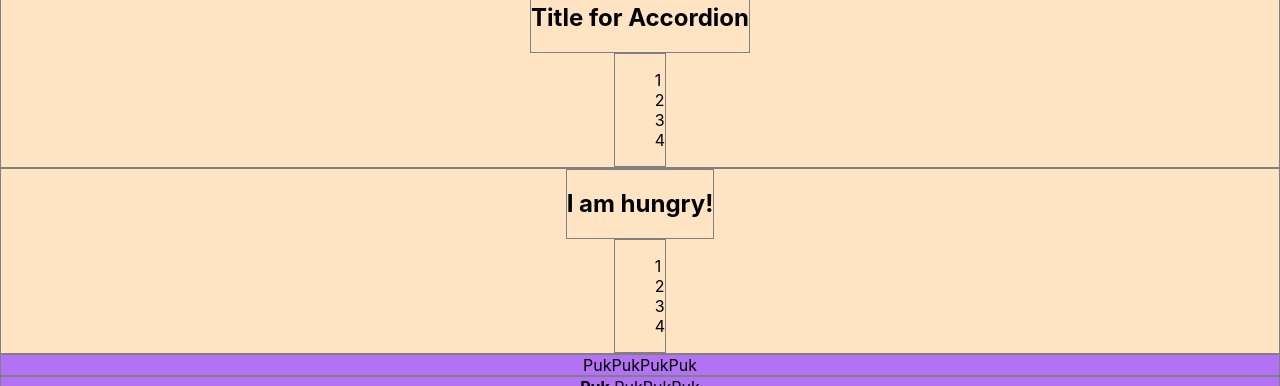
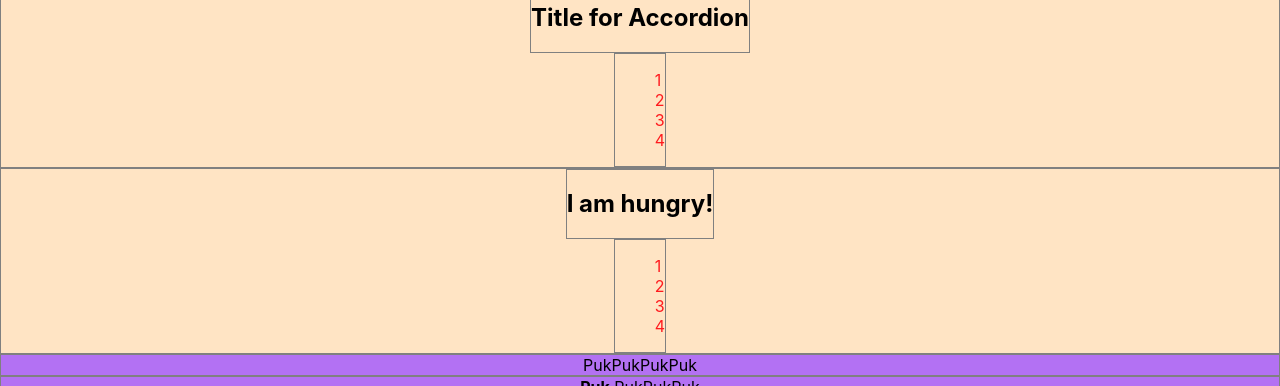
Before and after one commit to Ciahaka/React_Kabzda, a React (Create React App) app: page / in a window 1280 px wide. Shown: the part 457-843 px from the top of the page. Built offline with nearby package versions, Linux system fonts and the light colour scheme.

Commit message:
change AccordionBody.module.css

```diff
--- a/src/component/accordion/accordion_body/AccordionBody.module.css
+++ b/src/component/accordion/accordion_body/AccordionBody.module.css
@@ -7,5 +7,5 @@
 }
 .ul {
     list-style-type:none;
-
+color: #ff1a1e;
 }
```
